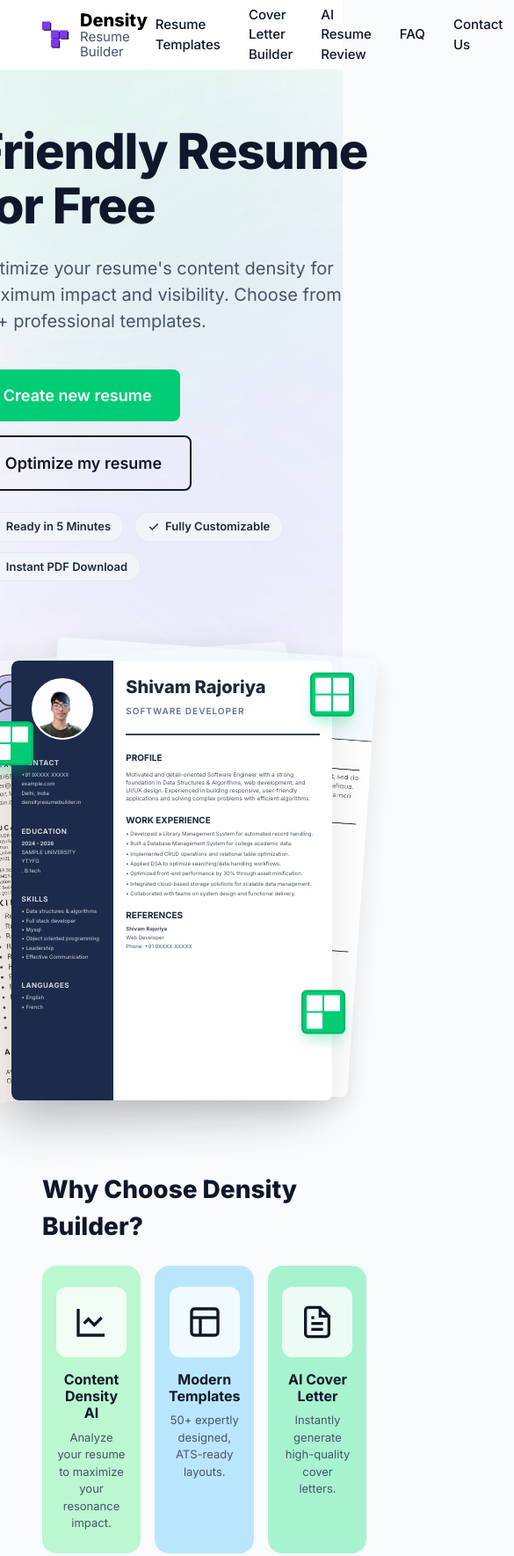
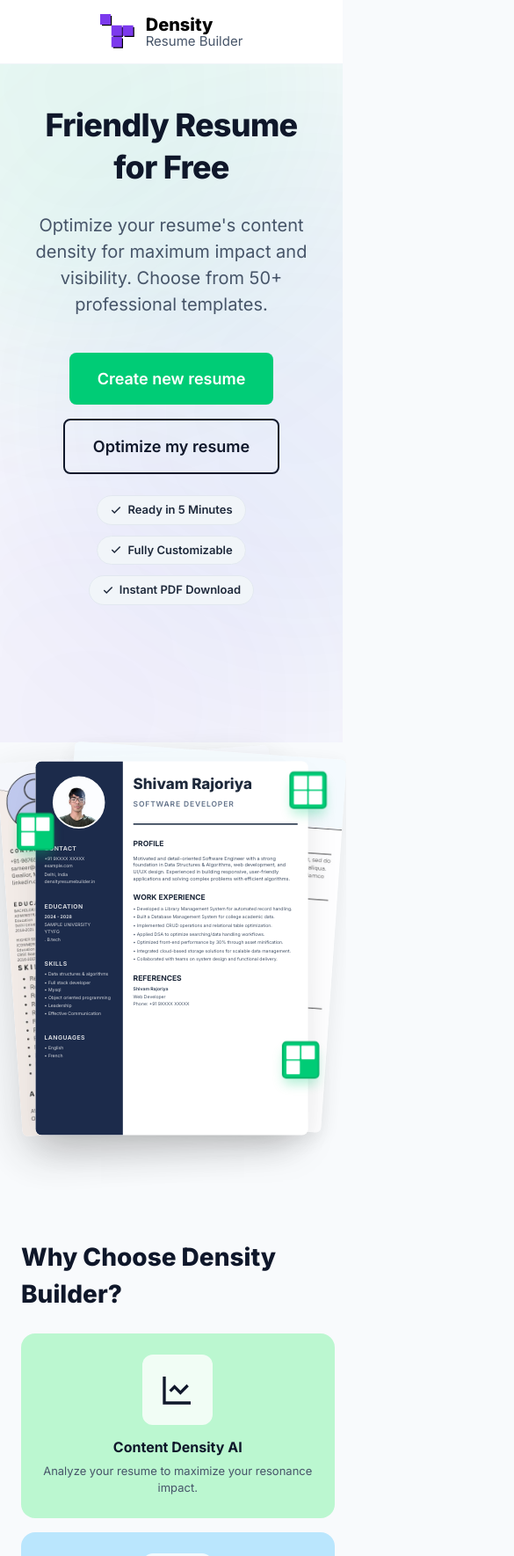
Before and after one commit to shivam76909/Density-Resume-Builder, a plain HTML site: page Resume builder/index.html in a window 390 px wide. Shown: the top 1769 px of the page at 88% size, 585 px wide, since content can reach past the window. Drawn offline with Linux system fonts and the light colour scheme; a script that the page names is missing.

Commit message:
Enhance responsive styles for mobile layout

```diff
--- a/Resume builder/index.html
+++ b/Resume builder/index.html
@@ -737,10 +737,82 @@
       .hero {
         flex-direction: column;
         padding: 40px 24px;
+        text-align: center;
+      }
+
+      .hero-content {
+        max-width: 100%;
+        margin-bottom: 50px;
+      }
+
+      .hero-content h1 {
+        text-align: center !important;
+      }
+
+      .hero-btns,
+      .hero-pills {
+        justify-content: center;
       }
 
       .main-sections {
         grid-template-columns: 1fr;
+        padding: 40px 24px;
+      }
+    }
+
+    @media (max-width: 768px) {
+      .navbar {
+        height: auto;
+        padding: 16px 24px;
+        flex-direction: column;
+        gap: 16px;
+      }
+
+      .nav-links {
+        display: none;
+        /* Hide secondary links on mobile for simplicity */
+      }
+
+      .nav-links.active {
+        display: flex;
+        /* Future toggle support */
+      }
+
+      .brand-logo {
+        margin-left: 0 !important;
+      }
+
+      .hero-content h1 {
+        font-size: 36px;
+      }
+
+      .hero-line {
+        height: 48px;
+        white-space: normal;
+        line-height: 1.2;
+      }
+
+      .hero-image {
+        min-width: 100%;
+        transform: scale(0.85);
+        /* Scale down for mobile */
+      }
+
+      .features-list {
+        grid-template-columns: 1fr;
+      }
+
+      .template-grid {
+        grid-template-columns: 1fr;
+      }
+
+      .footer-grid {
+        grid-template-columns: 1fr;
+        gap: 32px;
+      }
+
+      .footer {
+        padding: 40px 24px;
       }
     }
   </style>
```
